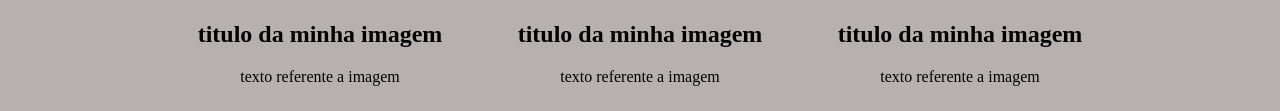
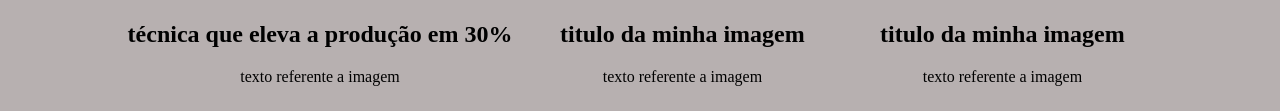
Before and after one commit to KevinNs1/agrinho2024, a plain HTML site: page index.html in a window 1280 px wide. Shown: the part 770-881 px from the top of the page. Drawn offline with Linux system fonts and the light colour scheme.

Commit message:
nfddfn b

```diff
--- a/index.html
+++ b/index.html
@@ -39,7 +39,7 @@
         <div class="elementos__div">
             <img src="Acerola-pomar-de-acerola-1.webp" alt="" class="elementos__imagem">
             <h1 class="elementos__titulo">
-                titulo da minha imagem
+                técnica que eleva a produção em 30%
             </h1>
             <p class="elementos__texto">
                 texto referente a imagem
```
